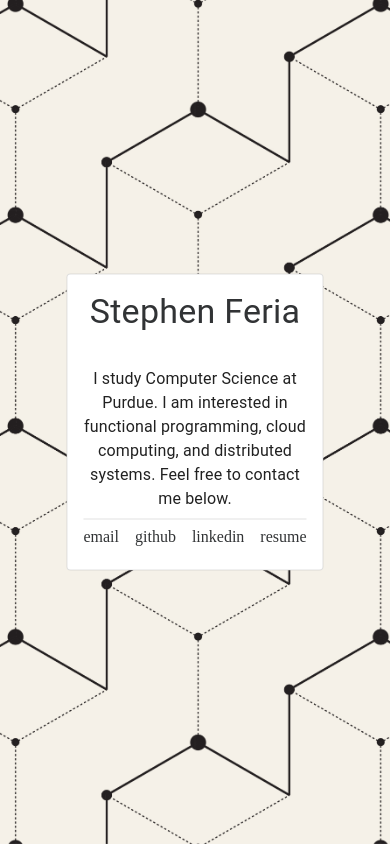
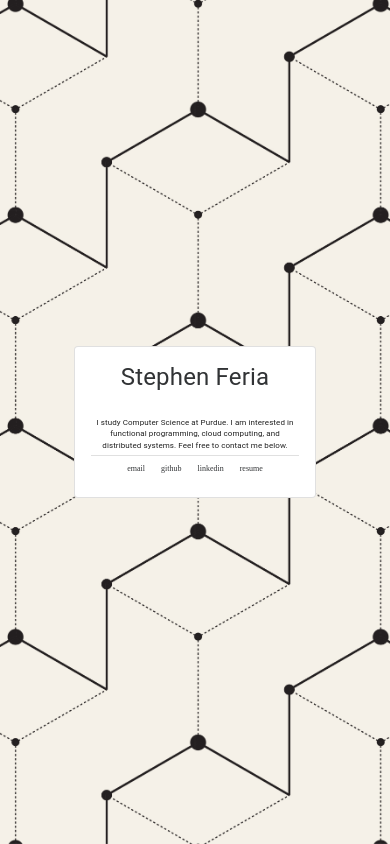
Before and after one commit to sferia003/personal-site, a React (Create React App) app: page / in a window 390 px wide. Built offline with nearby package versions, Linux system fonts and the light colour scheme.

Commit message:
Made a bit more responsive

```diff
--- a/src/App.jsx
+++ b/src/App.jsx
@@ -1,6 +1,7 @@
 import React from 'react';
 import { styled } from '@mui/system';
 import { Typography, Divider, Link, Stack} from '@mui/material';
+import { ThemeProvider, createTheme } from '@mui/material/styles';
 import Card from '@mui/material/Card';
 import CardContent from '@mui/material/CardContent';
 
@@ -20,19 +21,32 @@ const TextOverlay = styled('div')({
   color: 'white',
 });
 
+const theme = createTheme({
+  breakpoints: {
+    values: {
+      xs: 0,
+      sm: 700,
+      md: 900,
+      lg: 1200,
+      xl: 1536,
+    },
+  },
+});
+
 const name = "Stephen Feria"
 const description = "I study Computer Science at Purdue. I am interested in functional programming, cloud computing, and distributed systems. "
  + "Feel free to contact me below."
 const App = () => {
   return (
+      <ThemeProvider theme={theme}>
       <ImageContainer>
        <TextOverlay>
-        <Card raised variant='outlined' sx={{minWidth: '15em', maxWidth: '45em', backgroundColor: '#FFFFFF'}}>
+        <Card variant='outlined' sx={{minWidth: '15em', maxWidth: '45em', backgroundColor: '#FFFFFF'}}>
             <CardContent>
-                <Typography sx={{paddingBottom: '1em', color: '#313335'}} variant="h4">{name}</Typography>
-                <Typography sx={{paddingBottom: '0.5em'}}variant="body1">{description}</Typography>
+                <Typography sx={{paddingBottom: '1em', color: '#313335', fontSize: {xs: '1.5em', sm: '2em'}}} variant="h4">{name}</Typography>
+                <Typography sx={{paddingBottom: '0.5em', fontSize: {xs: '0.5em', sm: '1em'}}}variant="body2">{description}</Typography>
                 <Divider sx={{marginBottom: '0.5em'}} />
-                <Stack sx={{justifyContent: 'center'}} direction='row' spacing={2}>
+                <Stack sx={{justifyContent: 'center', fontSize: {xs: '0.5em', sm: '1em'}}} direction='row' spacing={2}>
                     <Link underline='hover' color='#313335' href="mailto:sferia003@gmail.com">email</Link>
                     <Link underline='hover' color='#313335' href="https://github.com/sferia003">github</Link>
                     <Link underline='hover' color='#313335' href="https://www.linkedin.com/in/stephen-feria-10b99b19a">linkedin</Link>
@@ -43,6 +57,7 @@ const App = () => {
         </Card>
        </TextOverlay>
       </ImageContainer>
+      </ThemeProvider>
   );
 };
 
--- a/src/global.css
+++ b/src/global.css
@@ -1,11 +1,12 @@
 
-body {
+html, body {
   width: 100vw; /* Take up the full viewport width */
   height: 100vh; /* Take up the full viewport height */
   background-image: url("background.jpg");
   background-size: auto 100%;
   background-position: center;
   background-attachment: fixed;
+  background-color: #f5f1e8;
   overflow: hidden; /* Hide the parts of the image that exceed the container */
   margin: 0;
 }
```
